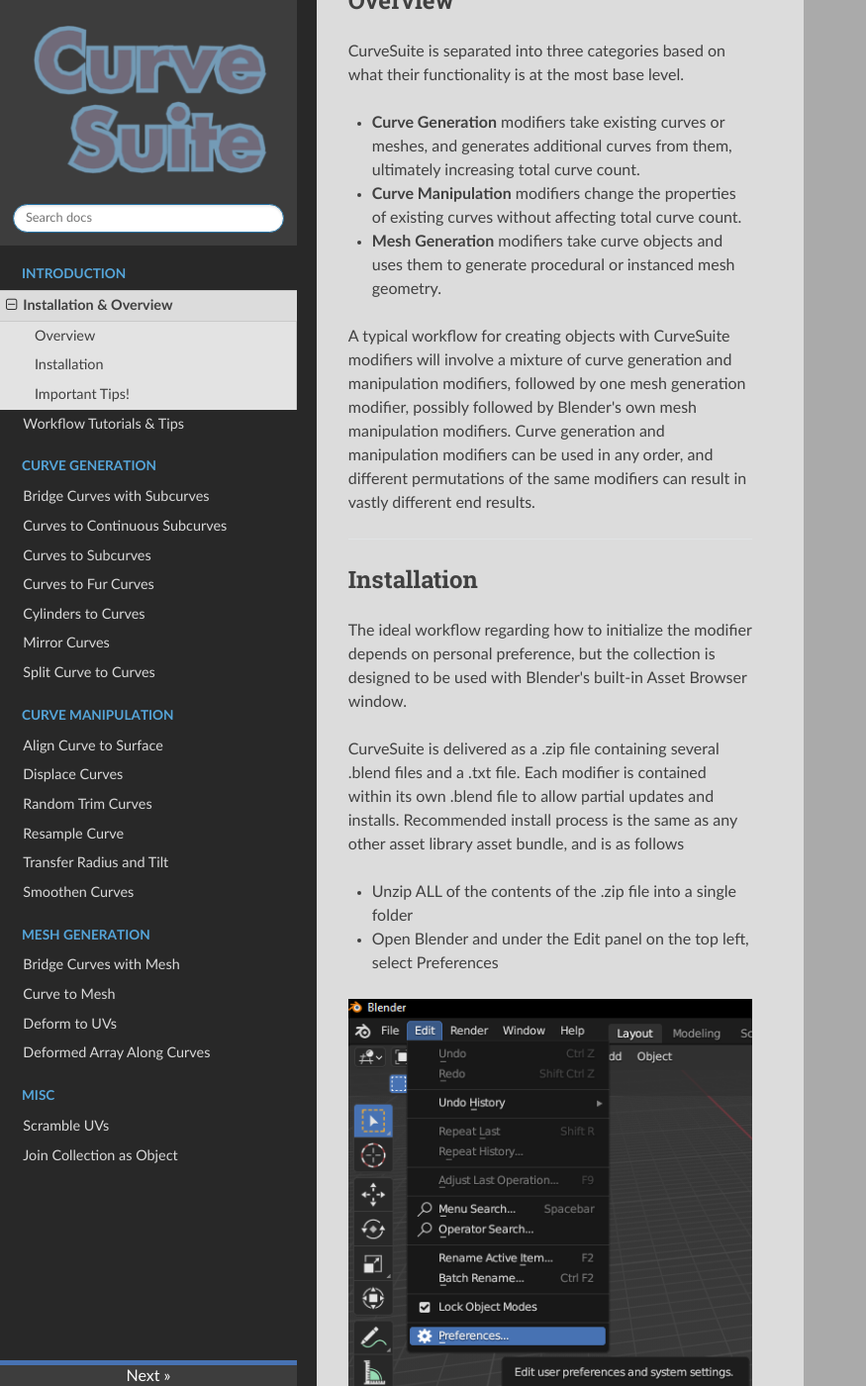
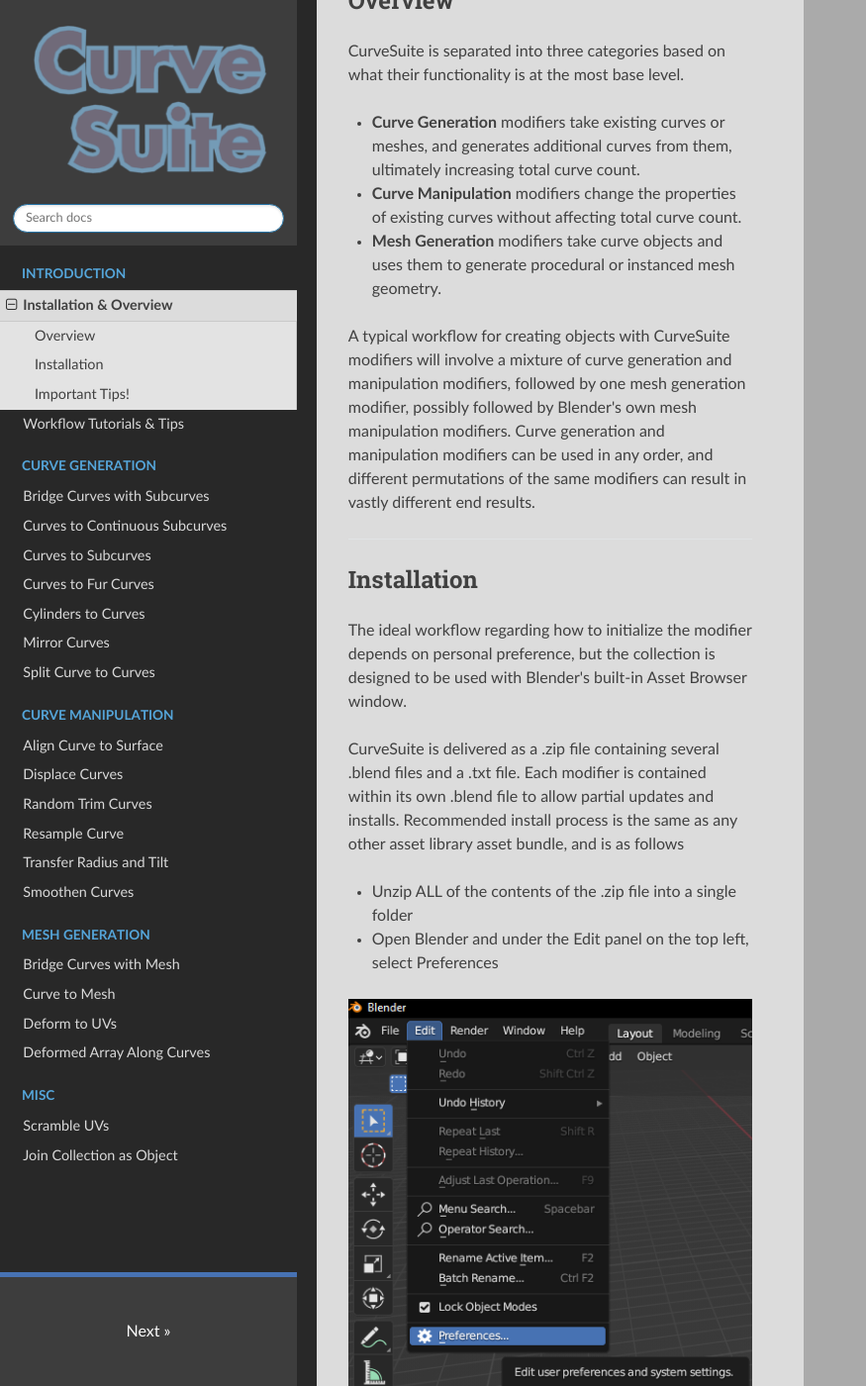
Before and after one commit to Attifyon/CurveSuite-doc, an MkDocs documentation site: the page built from docs/index.md, in a window 1280 px wide and 1400 px high, scrolled down 525 px. Shown: the whole window at 99% size, without its empty margins (0-875 px from the left). Built offline with MkDocs 1.6.1, drawn with Linux system fonts in a browser that asks for light colours; nearby versions of some CDN libraries.

Commit message:
attempt 3 i think

```diff
--- a/docs/css/custom.css
+++ b/docs/css/custom.css
@@ -36,9 +36,9 @@
 
 .rst-versions .rst-current-version {
     /* background: rgb(42, 36, 49); */
-    padding: none;
-    height: 2vw;
-    max-height: 2vw;
+    padding: 1vw;
+    height: 9vw;
+    max-height: 9vw;
     text-align: center;
     background: rgb(61, 61, 61);
     border-top:solid 5px rgb(71, 114, 179);
```
